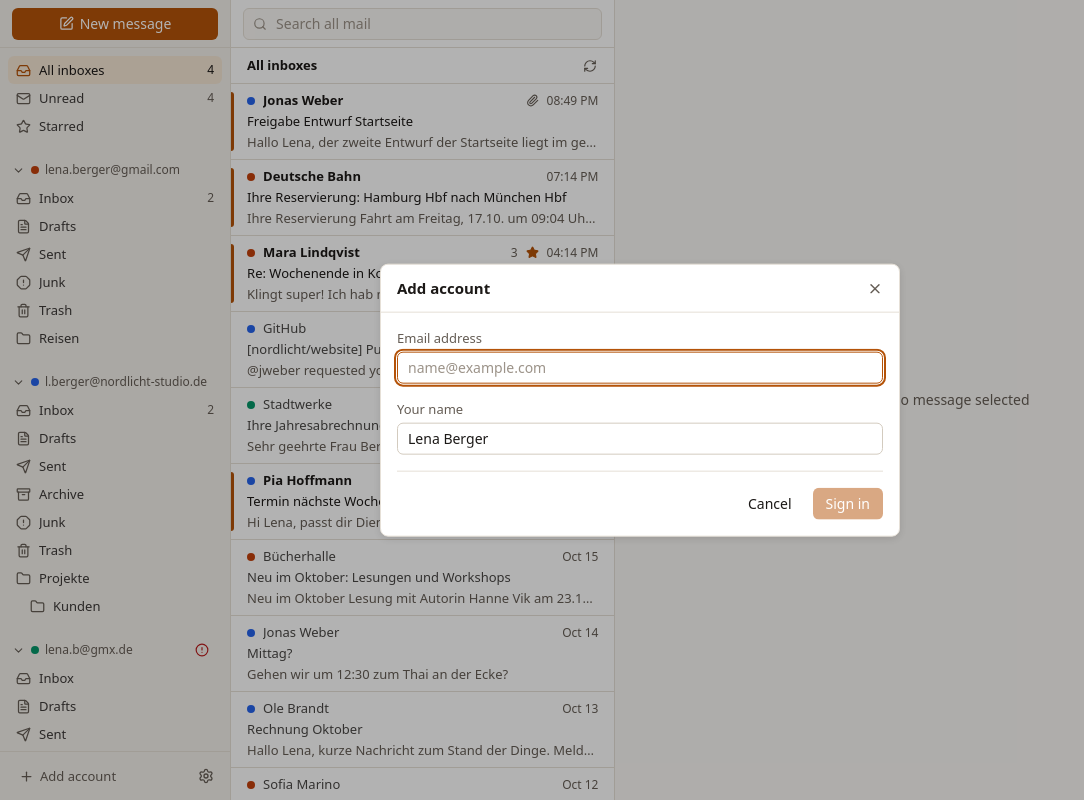
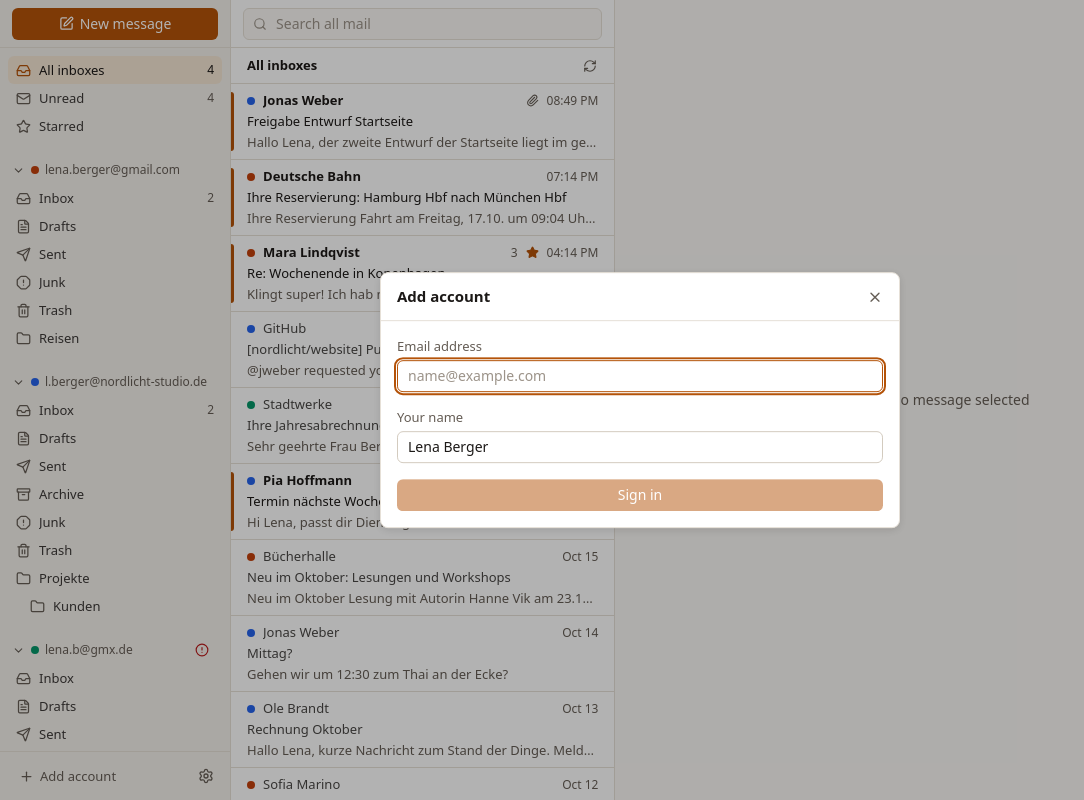
Before and after one commit to mkj777/redpanda, a React (Vite) app: page / in a window 1280 px wide. Both pictures are taken after a click on the button "Add account". Shown: the whole page, without its empty margins (0-1084 px from the left). Built offline with nearby package versions, Linux system fonts and the light colour scheme.

Commit message:
Use a full-width sign-in button without cancel in the account wizard

```diff
--- a/src/components/AccountWizard.tsx
+++ b/src/components/AccountWizard.tsx
@@ -273,29 +273,22 @@ export function AccountWizard() {
 
         {error && <div className="rounded-md border border-danger/40 p-2.5 text-[13px] text-danger">{error}</div>}
 
-        <div className="flex items-center justify-end gap-2 border-t border-line pt-4">
-          {busy && (
-            <span className="mr-auto flex items-center gap-2 text-[13px] text-muted">
-              <Spinner className="size-3.5" />
-              {busy === "browser" ? t("wizard.waitingBrowser") : t("wizard.checking")}
-            </span>
-          )}
-          <Button
-            type="button"
-            variant="ghost"
-            onClick={() => (busy === "browser" ? api.cancelOauth() : setOpen(false))}
-            disabled={busy === "checking"}
-          >
-            {t("common.cancel")}
-          </Button>
         <Button type="submit" variant="primary" disabled={showOAuth ? !oauthConfigured || !!busy : !canSubmitPassword}>
+          {busy && <Spinner className="size-3.5 border-white/40 border-t-white" />}
           {showOAuth
             ? oauthProvider === "google"
               ? t("wizard.signInGoogle")
               : t("wizard.signInMicrosoft")
             : t("wizard.signIn")}
         </Button>
+        {busy === "browser" && (
+          <div className="-mt-1 flex items-center justify-between text-[13px] text-muted">
+            {t("wizard.waitingBrowser")}
+            <Button type="button" size="sm" variant="ghost" onClick={() => api.cancelOauth()}>
+              {t("common.cancel")}
+            </Button>
           </div>
+        )}
       </form>
     </Dialog>
   );
```
Lines whose indentation alone changed are shown as unchanged.
